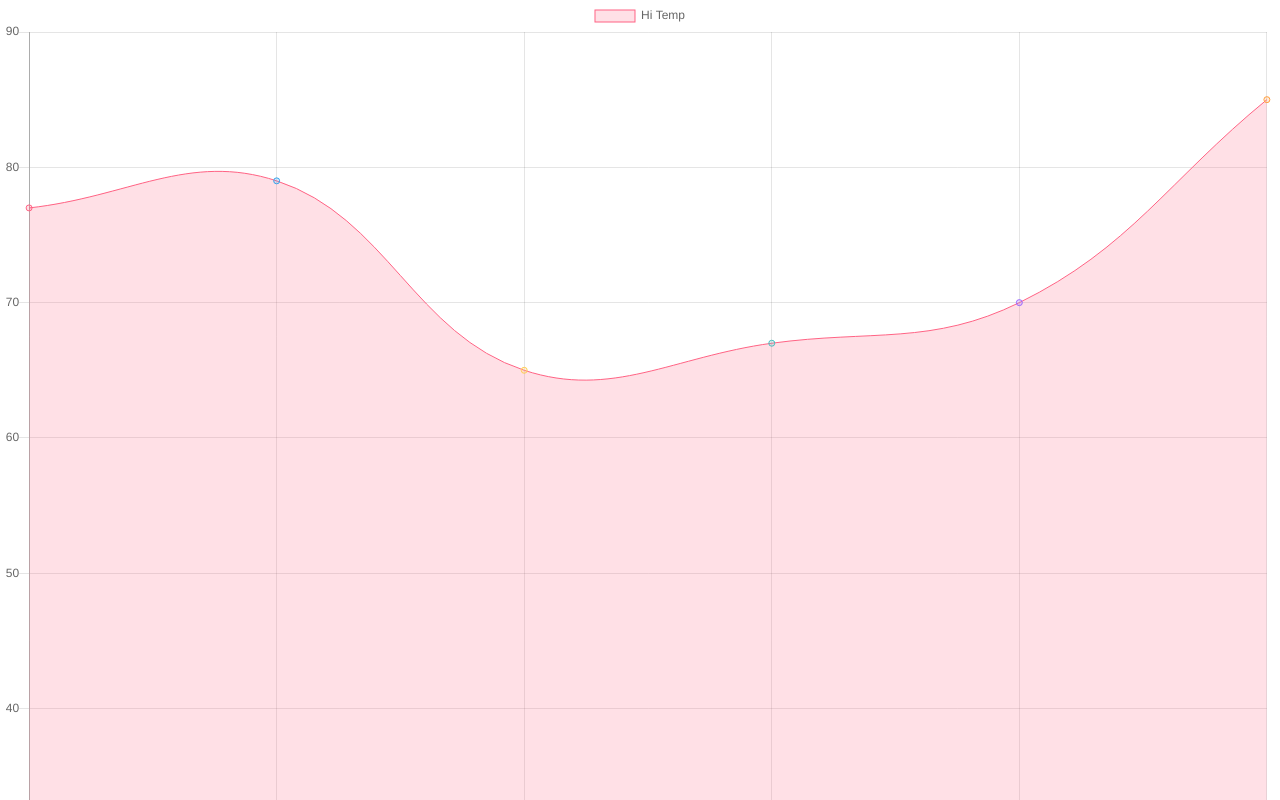
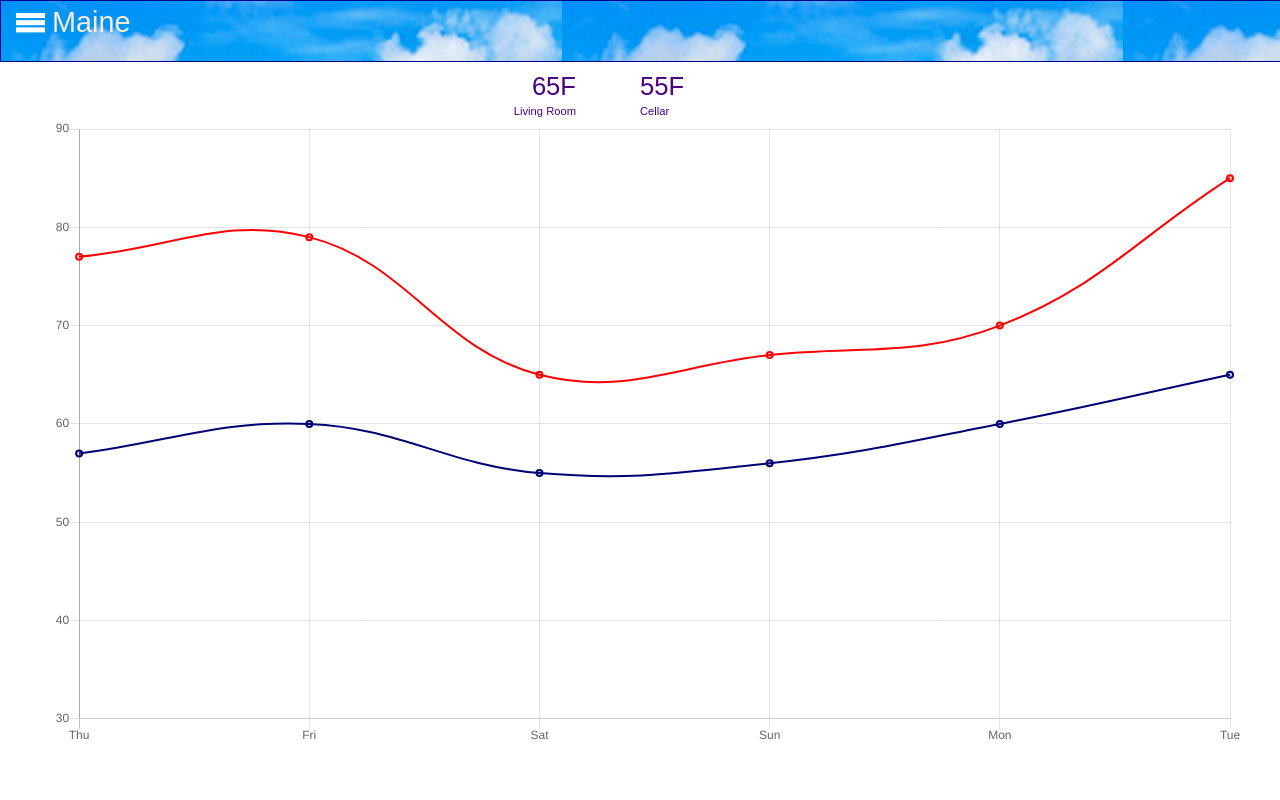
Before and after one commit to dodders/cbapp, a React (Create React App) app: page / in a window 1280 px wide. Shown: the top 800 px of the page. Built offline with nearby package versions, Linux system fonts and the light colour scheme.

Commit message:
remove node modules

```diff
--- a/src/index.css
+++ b/src/index.css
@@ -3,3 +3,61 @@ body {
   padding: 0;
   font-family: sans-serif;
 }
+
+.top {
+  margin-top: 10px;
+}
+
+.header {
+  width: 100%;
+  background-image: url("images/clouds.png");
+  color: antiquewhite;
+  border-style: solid;
+  border-color: darkblue;
+  border-width: 1px;
+  min-height: 50px;
+  padding: 5px;
+  font-size: 1.8em;
+  text-indent: 10px;
+}
+
+.left {
+	width: 45%;
+    float: left;
+    text-align: right;
+    margin-right: 5%;
+}
+
+.right {
+	width: 50%;
+  float: right;
+  text-align: left;
+}
+
+.small {
+  font-size: 0.7em;
+  color: Indigo;
+}
+
+.big {
+  font-size: 1.6em;
+  color: Indigo;
+}
+
+.box-shadow-menu {
+  position: relative;
+  padding-left: 1.25em;
+}
+
+.box-shadow-menu:before {
+  content: "";
+  position: absolute;
+  left: 0;
+  top: 0.25em;
+  width: 1em;
+  height: 0.15em;
+  background: white;
+  box-shadow:
+    0 0.25em 0 0 white,
+    0 0.5em 0 0 white;
+}
--- a/src/index.js
+++ b/src/index.js
@@ -1,52 +1,92 @@
 import React from 'react';
 import ReactDOM from 'react-dom';
 import './index.css';
-import App from './App';
 import registerServiceWorker from './registerServiceWorker';
 import {Line} from 'react-chartjs-2';
-
 
 var cdata = {
     labels: ["Thu", "Fri", "Sat", "Sun", "Mon", "Tue"],
     datasets: [{
         label: 'Hi Temp',
+        fill: false,
         data: [77, 79, 65, 67, 70, 85],
-        backgroundColor: [
-            'rgba(255, 99, 132, 0.2)',
-            'rgba(54, 162, 235, 0.2)',
-            'rgba(255, 206, 86, 0.2)',
-            'rgba(75, 192, 192, 0.2)',
-            'rgba(153, 102, 255, 0.2)',
-            'rgba(255, 159, 64, 0.2)'
-        ],
-        borderColor: [
-            'rgba(255,99,132,1)',
-            'rgba(54, 162, 235, 1)',
-            'rgba(255, 206, 86, 1)',
-            'rgba(75, 192, 192, 1)',
-            'rgba(153, 102, 255, 1)',
-            'rgba(255, 159, 64, 1)'
-        ],
-        borderWidth: 1
-    }]
+        borderColor: '#ff0000',
+        borderWidth: 2
+    },
+    {
+        label: 'Low Temp',
+        fill: false,
+        data: [57, 60, 55, 56, 60, 65],
+        borderColor: '#000076',
+        borderWidth: 2
+        }]
 }
 
 var copts = {
     scales: {
         yAxes: [{
             ticks: {
-                beginAtZero:true
+                beginAtZero:false,
+                min: 30
             }
         }]
+    },
+    layout: {
+        padding: {
+            left: 50, right: 50, top: 10, bottom: 10
+        }
+    },
+    legend: {
+        display: false
+    }
+}
+
+class Page extends React.Component {
+    render() {
+        return (
+            <div>
+                <div><Header /></div>
+                <div><Temps /></div>
+                <div><MyChart /></div>
+            </div>
+        );
     }
 }
 
 class MyChart extends React.Component {
     render() {
-        return <Line data={cdata} options={copts} width="200" height="200" />
+        return <Line data={cdata} options={copts} width="100" height="50" />
     }
 }
 
-ReactDOM.render(<MyChart />, document.getElementById('root'));
+class Header extends React.Component {
+    render() {
+        return (
+            <div className="header">
+                <a href="#menu" className="box-shadow-menu" alt="" />
+                Maine
+            </div>
+        );
+    }
+}
+
+class Temps extends React.Component {
+    render() {
+        return (
+            <div className="top">
+                <div className ="left">
+                    <span className="big">65F</span><br/>
+                    <span className="small">Living Room</span>
+                </div>
+                <div className ="right">
+                    <span className="big">55F</span><br/>
+                    <span className="small">Cellar</span>
+                </div>
+            </div>
+        );
+    }
+}
+
+ReactDOM.render(<Page />, document.getElementById('root'));
 //ReactDOM.render(<App />, document.getElementById('root'));
 registerServiceWorker();
```
Also changed, not shown: src/images/3bars.png (added), src/images/clouds.png (added).
